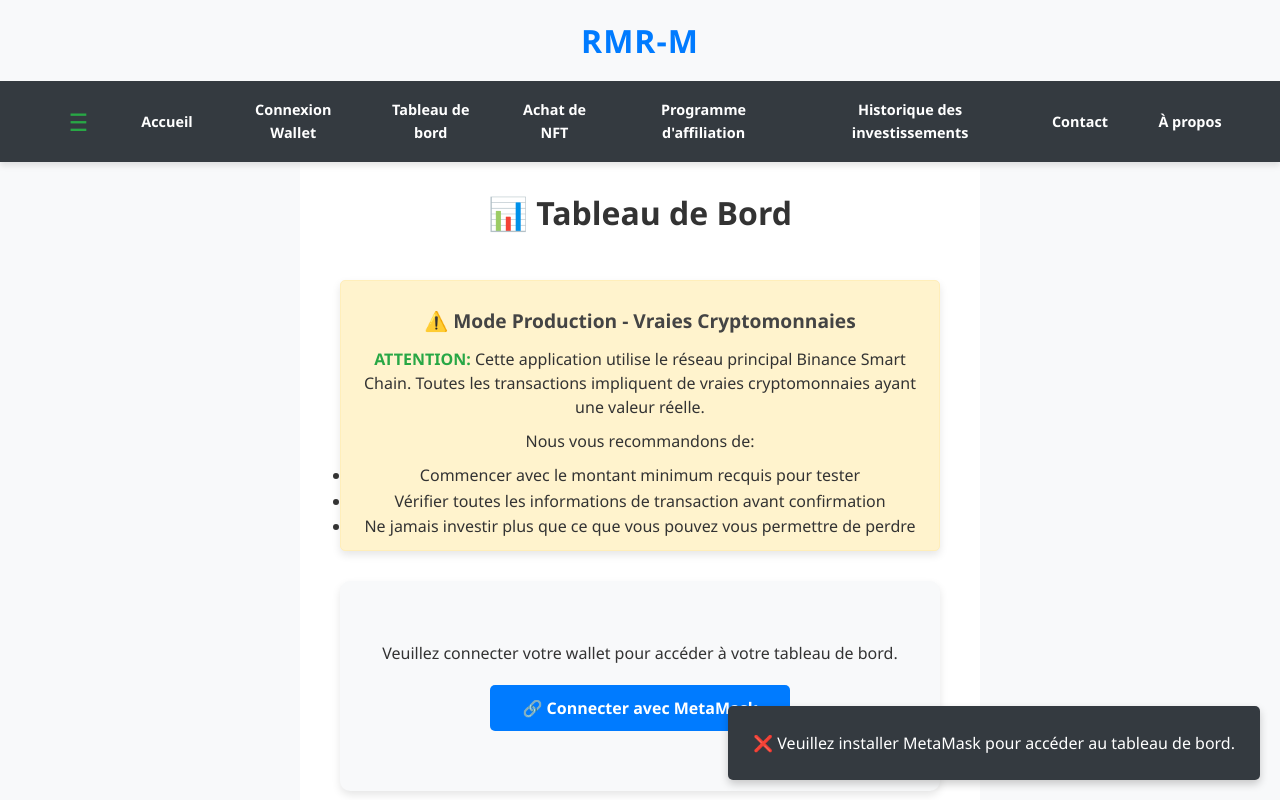
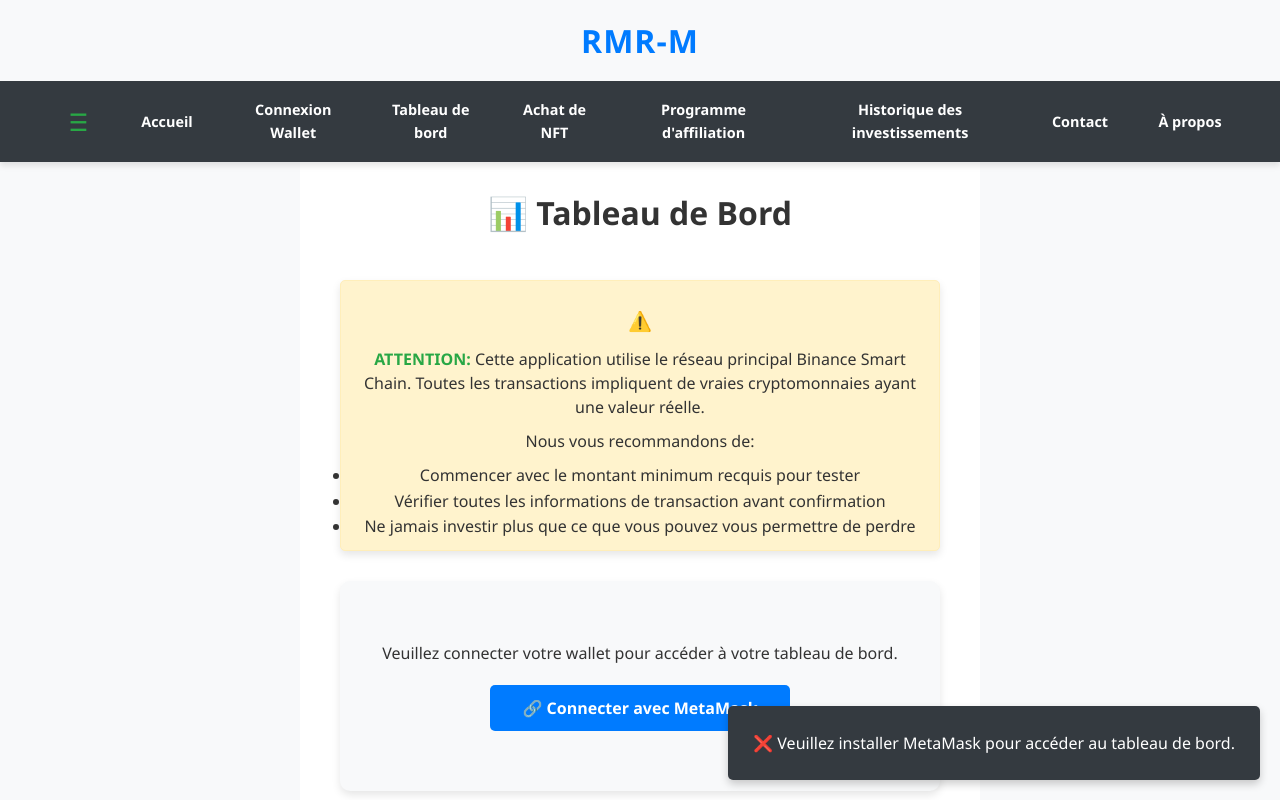
Before and after one commit to jhvcav/rmr-m, a React (Vite) app in the folder rmr-m-frontend/: page /rmr-m/dashboard in a window 1280 px wide. Shown: the top 800 px of the page. Built offline with nearby package versions, Linux system fonts and the light colour scheme.

Commit message:
MAJ Dashboard

```diff
--- a/rmr-m-frontend/src/pages/Dashboard.jsx
+++ b/rmr-m-frontend/src/pages/Dashboard.jsx
@@ -689,7 +689,7 @@ const Dashboard = () => {
 
       {/* Avertissement pour Mainnet */}
       <div className="mainnet-warning responsive-card" style={{ marginTop: '20px', padding: '10px', backgroundColor: '#fff3cd', borderRadius: '5px', border: '1px solid #ffeeba' }}>
-        <h3>⚠️ Mode Production - Vraies Cryptomonnaies</h3>
+        <h3>⚠️</h3>
         <p>
           <strong>ATTENTION:</strong> Cette application utilise le réseau principal Binance Smart Chain.
           Toutes les transactions impliquent de vraies cryptomonnaies ayant une valeur réelle.
```
